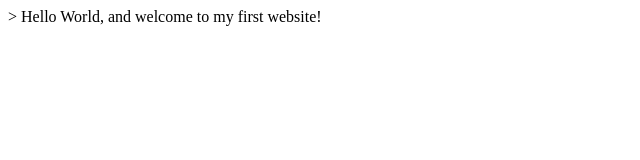
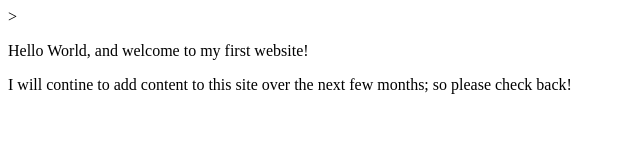
Before and after one commit to sneddonj/sneddonj.github.io, a plain HTML site: page index.html in a window 1280 px wide. Shown: the whole page, without its empty margins (0-640 px from the left). Drawn offline with Linux system fonts and the light colour scheme.

Commit message:
Update index.html
Skill Check 1

```diff
--- a/index.html
+++ b/index.html
@@ -3,10 +3,15 @@
     <head>
         <meta charset="utf-8">
         <meta name="viewport" content="width=device-width, initial-scale=1.0">
+        <meta name="author" content="Jacob Sneddon">
 
-        <title>My First Website</title>
+
+        <title>Lord Doofenshmirtz | Backend Developer</title>
     </head>
     <body>
-        Hello World, and welcome to my first website!
+        <P>Hello World, and welcome to my first website!</P>
+        <P>I will contine to add content to this site over the next few months; so please
+        check back!
+        </P>
     </body>
 </html>
```
